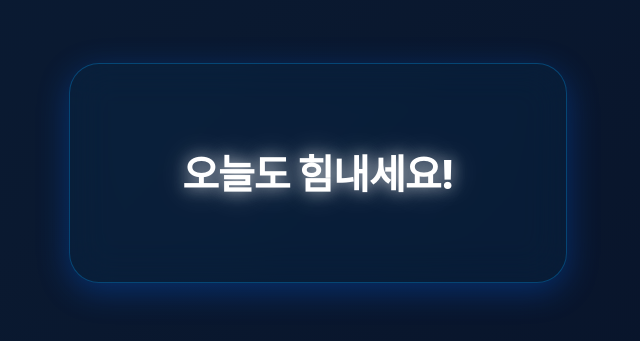
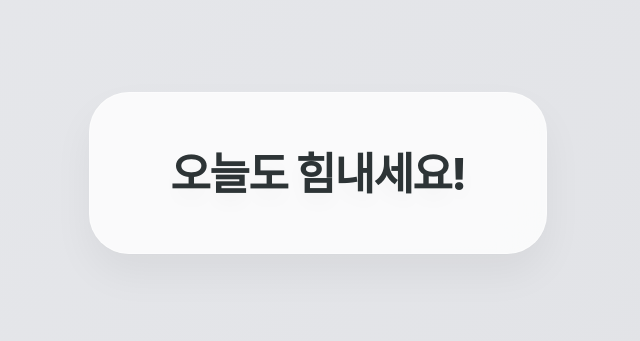
Before and after one commit to Solbit/my-first-idea, a plain HTML site: page index.html in a window 1280 px wide. Shown: the part 227-568 px from the top of the page, without its empty margins (322-962 px from the left). Drawn offline with Linux system fonts and the light colour scheme; a web font is replaced by a local one.

Commit message:
Upgrade design to premium light gray theme

```diff
--- a/styles.css
+++ b/styles.css
@@ -10,7 +10,7 @@ body {
     display: flex;
     justify-content: center;
     align-items: center;
-    background: linear-gradient(-45deg, #050a1f, #0a1930, #0a2342, #113264);
+    background: linear-gradient(135deg, #f5f7fa 0%, #dcdde1 100%);
     background-size: 400% 400%;
     animation: gradientBG 15s ease infinite;
     overflow: hidden;
@@ -29,31 +29,32 @@ body {
 }
 
 .container {
-    padding: 5rem 7rem;
-    background: rgba(0, 150, 255, 0.05);
+    padding: 3rem 5rem;
+    background: rgba(255, 255, 255, 0.8);
     backdrop-filter: blur(20px);
     -webkit-backdrop-filter: blur(20px);
-    border-radius: 30px;
-    border: 1px solid rgba(0, 162, 255, 0.3);
-    box-shadow: 0 8px 32px 0 rgba(0, 102, 255, 0.3);
+    border-radius: 40px;
+    border: 1px solid rgba(255, 255, 255, 0.4);
+    box-shadow: 0 20px 40px rgba(0, 0, 0, 0.05),
+                0 1px 3px rgba(0, 0, 0, 0.02);
     transform: translateY(0);
-    transition: transform 0.4s ease, box-shadow 0.4s ease, border 0.4s ease;
+    transition: all 0.5s cubic-bezier(0.23, 1, 0.32, 1);
     cursor: default;
 }
 
 .container:hover {
-    transform: translateY(-10px);
-    border: 1px solid rgba(0, 162, 255, 0.6);
-    box-shadow: 0 15px 45px 0 rgba(0, 102, 255, 0.5);
+    transform: translateY(-12px);
+    background: rgba(255, 255, 255, 0.9);
+    box-shadow: 0 30px 60px rgba(0, 0, 0, 0.1);
+    border: 1px solid rgba(255, 255, 255, 0.6);
 }
 
 .glow-text {
-    font-size: 40px;
+    font-size: 44px;
     font-weight: 800;
-    color: #ffffff;
-    text-shadow: 0 0 15px rgba(255, 255, 255, 0.6),
-                 0 0 30px rgba(255, 255, 255, 0.4);
-    letter-spacing: -1px;
+    color: #2d3436;
+    text-shadow: 0 10px 20px rgba(0, 0, 0, 0.03);
+    letter-spacing: -1.5px;
     animation: float 6s ease-in-out infinite;
 }
 
@@ -62,7 +63,7 @@ body {
         transform: translateY(0px);
     }
     50% {
-        transform: translateY(-5px);
+        transform: translateY(-8px);
     }
     100% {
         transform: translateY(0px);
@@ -72,9 +73,10 @@ body {
 /* Responsive adjustments */
 @media (max-width: 768px) {
     .container {
-        padding: 3rem 2rem;
+        padding: 2rem 3rem;
+        margin: 20px;
     }
     .glow-text {
-        font-size: 3.5rem;
+        font-size: 28px;
     }
 }
```
